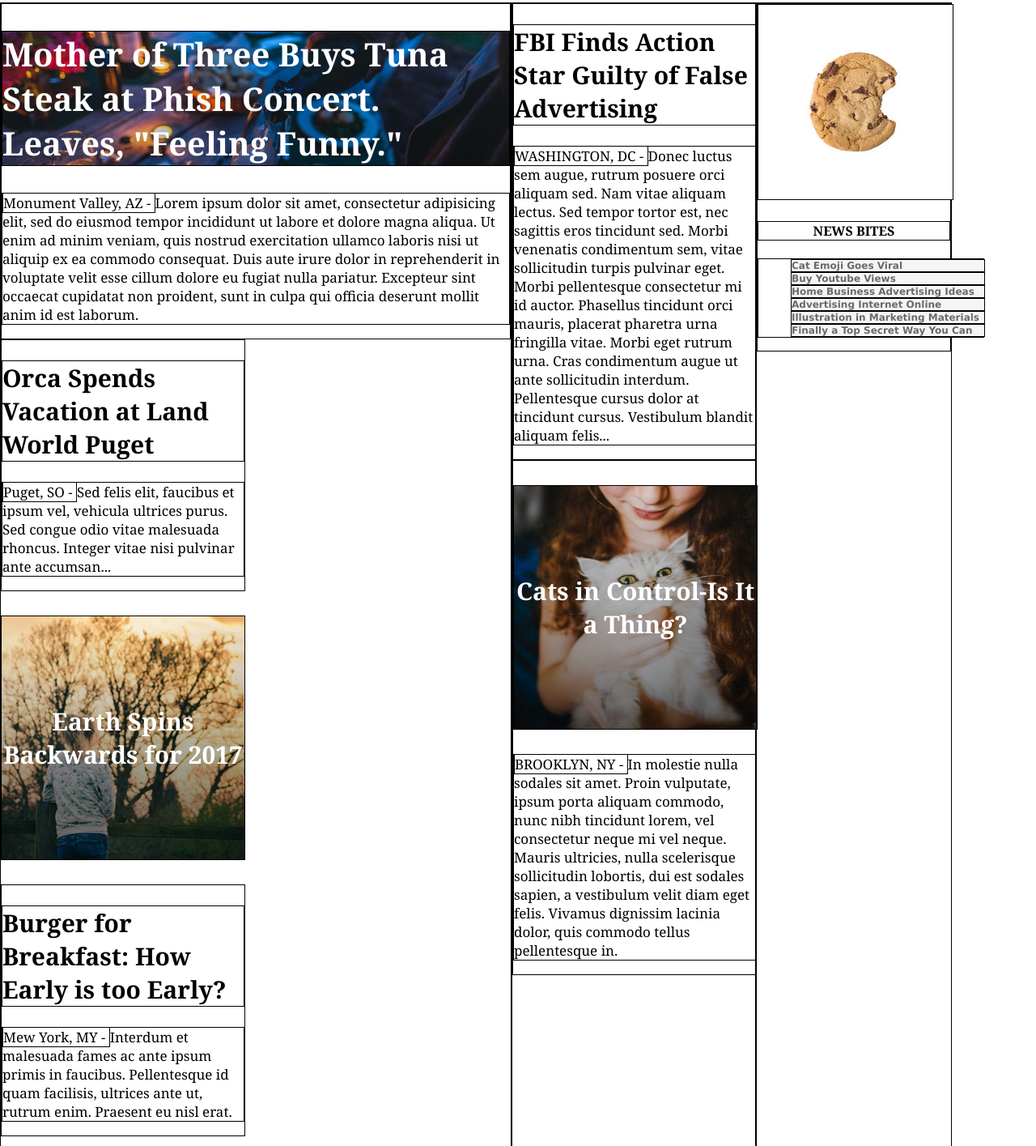
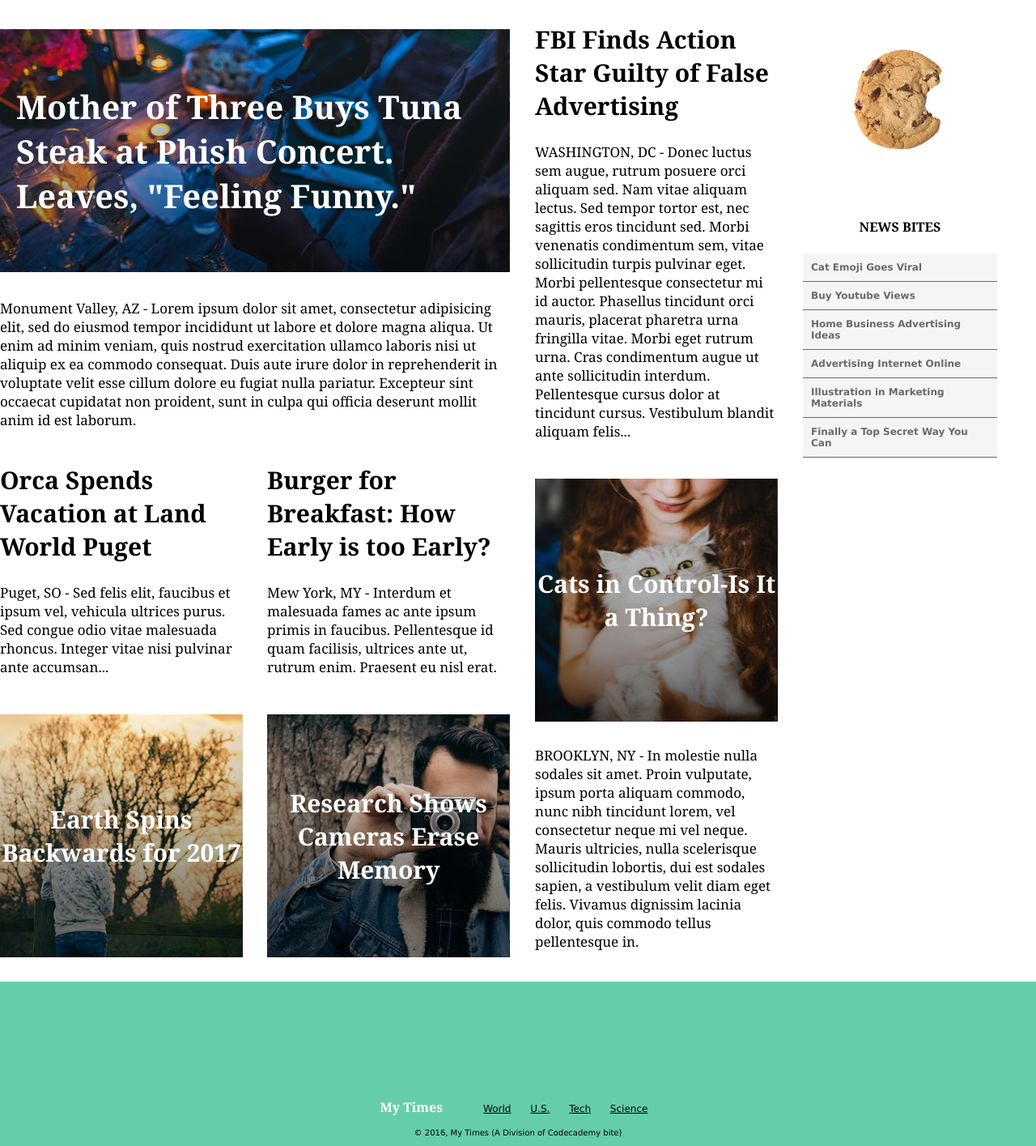
Before and after one commit to sturgisMrDA/mytimes, a plain HTML site: page index.html in a window 1280 px wide. Shown: the part 85-1500 px from the top of the page at 81% size. Drawn offline with Linux system fonts and the light colour scheme.

Commit message:
Final version.

```diff
--- a/index.html
+++ b/index.html
@@ -25,7 +25,7 @@
     </header>
     <main>
       <div class="large column">
-        <article class="primary">
+        <article class="lead-story">
           <h1 id="phish">Mother of Three Buys Tuna Steak at Phish Concert. Leaves, "Feeling Funny."</h1>
           <p><span class="dateline">Monument Valley, AZ - </span>Lorem ipsum dolor sit amet,
             consectetur adipisicing elit, sed do eiusmod tempor incididunt ut labore et dolore magna aliqua.
@@ -33,18 +33,25 @@
             Duis aute irure dolor in reprehenderit in voluptate velit esse cillum dolore eu fugiat nulla pariatur.
             Excepteur sint occaecat cupidatat non proident, sunt in culpa qui officia deserunt mollit anim id est laborum.</p>
         </article>
+        <div class="lower-column1">
+          <div class="sub-column">
             <article class="secondary">
               <h2>Orca Spends Vacation at Land World Puget</h2>
               <p><span class="dateline">Puget, SO - </span>Sed felis elit, faucibus et ipsum vel, vehicula ultrices purus.
                 Sed congue odio vitae malesuada rhoncus. Integer vitae nisi pulvinar ante accumsan...</p>
             </article>
             <h3 id="earth-spin">Earth Spins Backwards for 2017</h3>
+          </div>
+          <div class="sub-column">
             <article class="secondary">
               <h2>Burger for Breakfast: How Early is too Early?</h2>
               <p><span class="dateline">Mew York, MY - </span>Interdum et malesuada fames ac ante ipsum primis in faucibus.
                 Pellentesque id quam facilisis, ultrices ante ut, rutrum enim. Praesent eu nisl erat.</p>
             </article>
             <h3 id="cameras">Research Shows Cameras Erase Memory</h3>
+          </div>
+
+        </div>
       </div>
       <div class="medium column">
         <article class="secondary">
@@ -82,7 +89,7 @@
       </div>
     </main>
     <footer>
-      <p>
+      <div class="footer-text">
         <h1>My Times</h1>
         <nav>
           <ul>
@@ -92,8 +99,8 @@
             <li><span><a href="#">Science</a></span></li>
           </ul>
         </nav>
-      </p>
-      <p>&copy; 2016, My Times (A Division of Codecademy bite)</p>
+      </div>
+      <small  class="copyright">&copy; 2016, My Times (A Division of Codecademy bite)</small>
     </footer>
   </body>
 </html>
--- a/resources/css/index.css
+++ b/resources/css/index.css
@@ -1,3 +1,8 @@
+/*main * {
+  border: thin solid black;
+
+}
+*/
 body {
   margin: 0;
 }
@@ -42,11 +47,6 @@ nav a {
 
 /*Main section*/
 
-main * {
-  border: thin solid black;
-
-}
-
 main {
   width: 1232px;
   font-family: Georgia;
@@ -55,12 +55,12 @@ main {
   display: flex;
   position: relative;
   top: 88px;
+  justify-content: space-between;
 }
 
 .column {
   display: flex;
   flex-direction: column;
-
 }
 
 .column.large {
@@ -71,19 +71,32 @@ main {
   width: 300px;
 }
 
+.lower-column1 {
+    display: flex;
+    justify-content: space-between;
+}
+
+.sub-column {
+  display: flex;
+  flex-direction: column;
+}
+
 /* Main story headline*/
 main h1 {
+  height: 300px;
   font-weight: bold;
   font-size: 40px;
   color: white;
   background-image: url("../images/img-story-main.png");
+  display: flex;
+  align-items: center;
+  padding-left: 20px;
 }
 
 /* Other stories headline*/
 main h2 {
   font-weight: bold;
   font-size: 30px;
-
 }
 
 /* Photo background headlines */
@@ -134,25 +147,32 @@ aside li {
   font-size: 12px;
   color: DimGray;
   text-indent: 0;
-  width: 100%;
-  left: 0;
+  border-style: none none solid none;
+  border-bottom-width: thin;
+  padding: 10px;
+
 }
 
 aside ul {
   text-indent: 0;
-  width: 100%;
   left: 0;
+  padding-left: 0;
 }
 
 /*Footer section*/
 footer {
   width: 100%;
+  height: 325px;
   background-color: MediumAquamarine;
   margin: auto;
   font-family: Verdana;
   font-size: 12px;
   display: flex;
   flex-direction: column;
+  align-items: center;
+  justify-content: center;
+  position: relative;
+  top: 88px;
 }
 
 footer h1 {
@@ -161,3 +181,8 @@ footer h1 {
   font-weight: bold;
   color: white;
 }
+
+.footer-text {
+  display: flex;
+  justify-content: center;
+}
```
Lines whose indentation alone changed are shown as unchanged.
